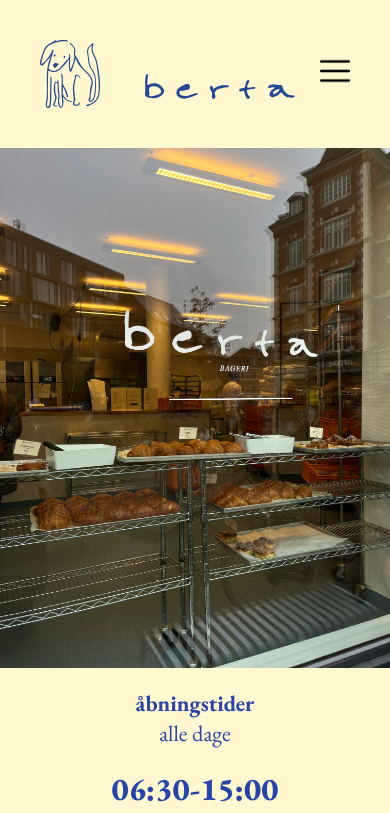
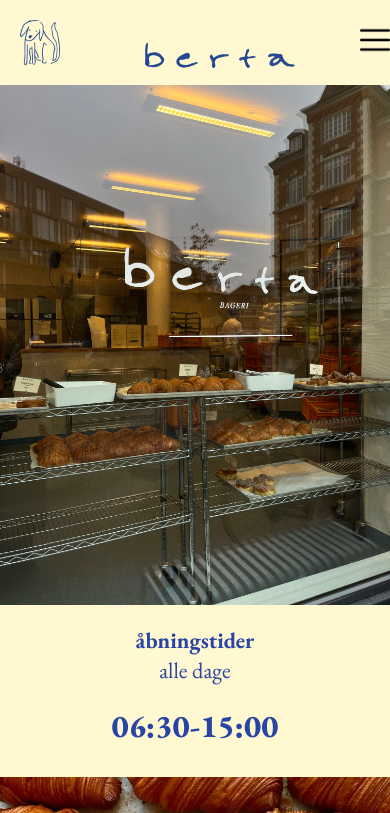
Before and after one commit to cecilieelkjaer24/responsive-web, a plain HTML site: page index.html in a window 390 px wide. Shown: the top 813 px of the page. Drawn offline with nearby package versions, Linux system fonts and the light colour scheme.

Commit message:
Header display flex

```diff
--- a/css/forside.css
+++ b/css/forside.css
@@ -84,13 +84,7 @@ header {
 
 .croissant img {
     width: 100%;
-    height:
 }
-
-@media only screen and (max-width: 600px) {
-}
-
-
 
 /* NAVBAR */
 
@@ -240,3 +234,21 @@ footer {
     }
 
 }
+
+
+@media only screen and (max-width: 600px) {
+
+
+    header {
+        padding: 0;
+        display: flex;
+        justify-content: space-between;
+    }
+
+    .logo {
+        width: 40px;
+    }
+
+
+
+}
```
